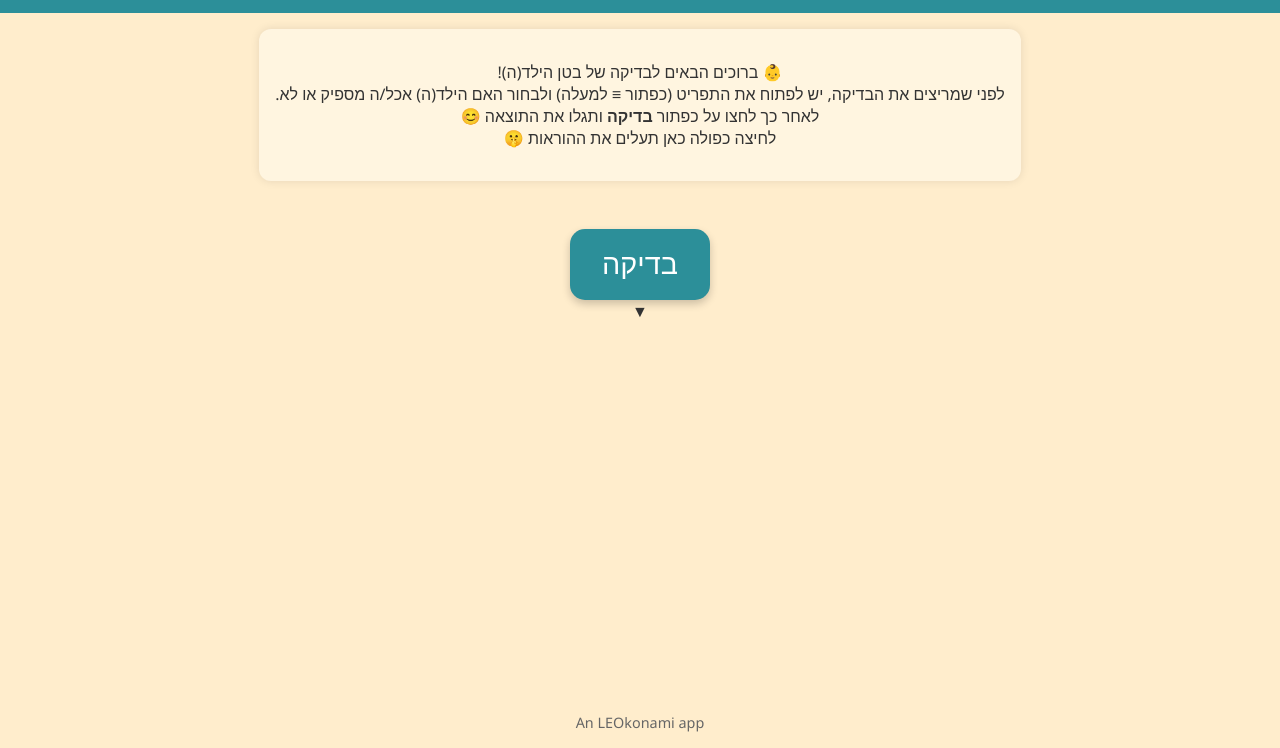
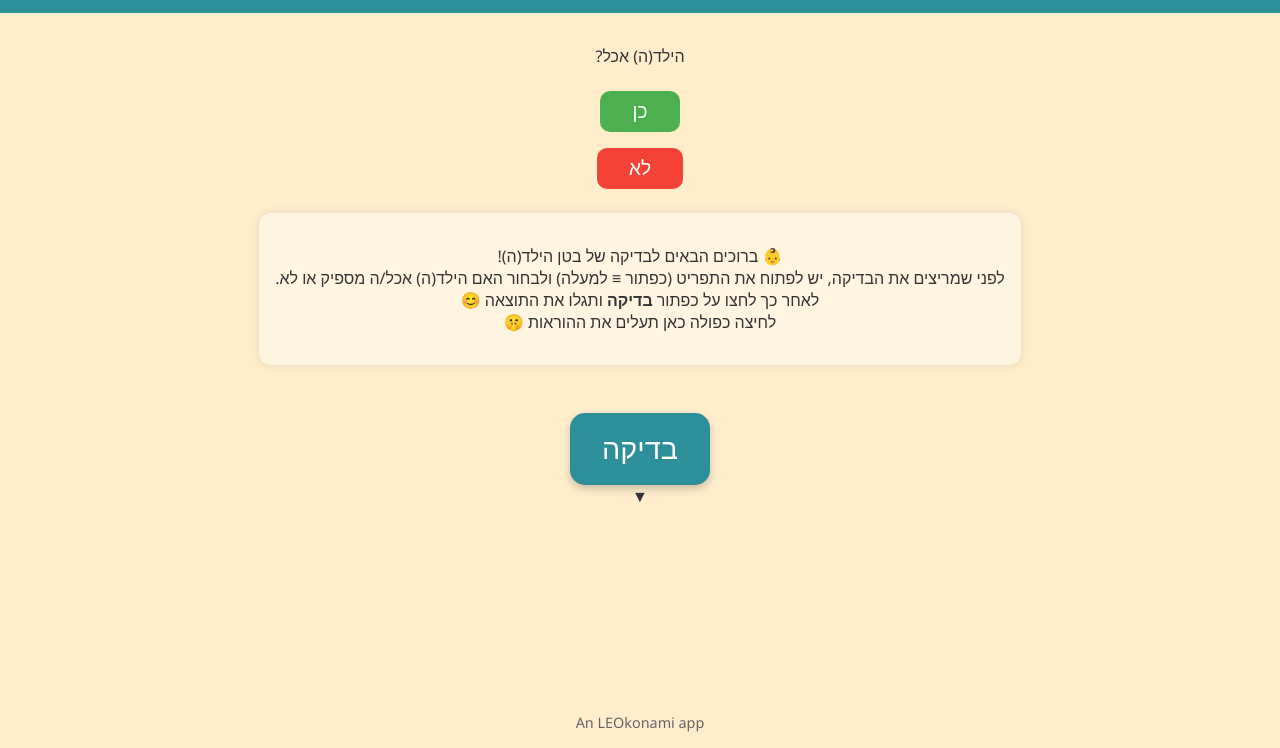
Before and after one commit to LEOkomami/belly-checker, a plain HTML site: page index.html in a window 1280 px wide. Shown: the part 52-800 px from the top of the page. Drawn offline with Linux system fonts and the light colour scheme.

Commit message:
Update index.html

```diff
--- a/index.html
+++ b/index.html
@@ -25,7 +25,7 @@
     <button id="menu-toggle" class="hamburger">&#9776;</button>
   </div>
 
-  <div class="side-nav hidden" id="side-nav">
+  <div class="side-nav" id="side-nav">
     <div class="toggle-container">
       <p>הילד(ה) אכל?</p>
       <button class="toggle-button green" onclick="setFed(true)">כן</button>
```
